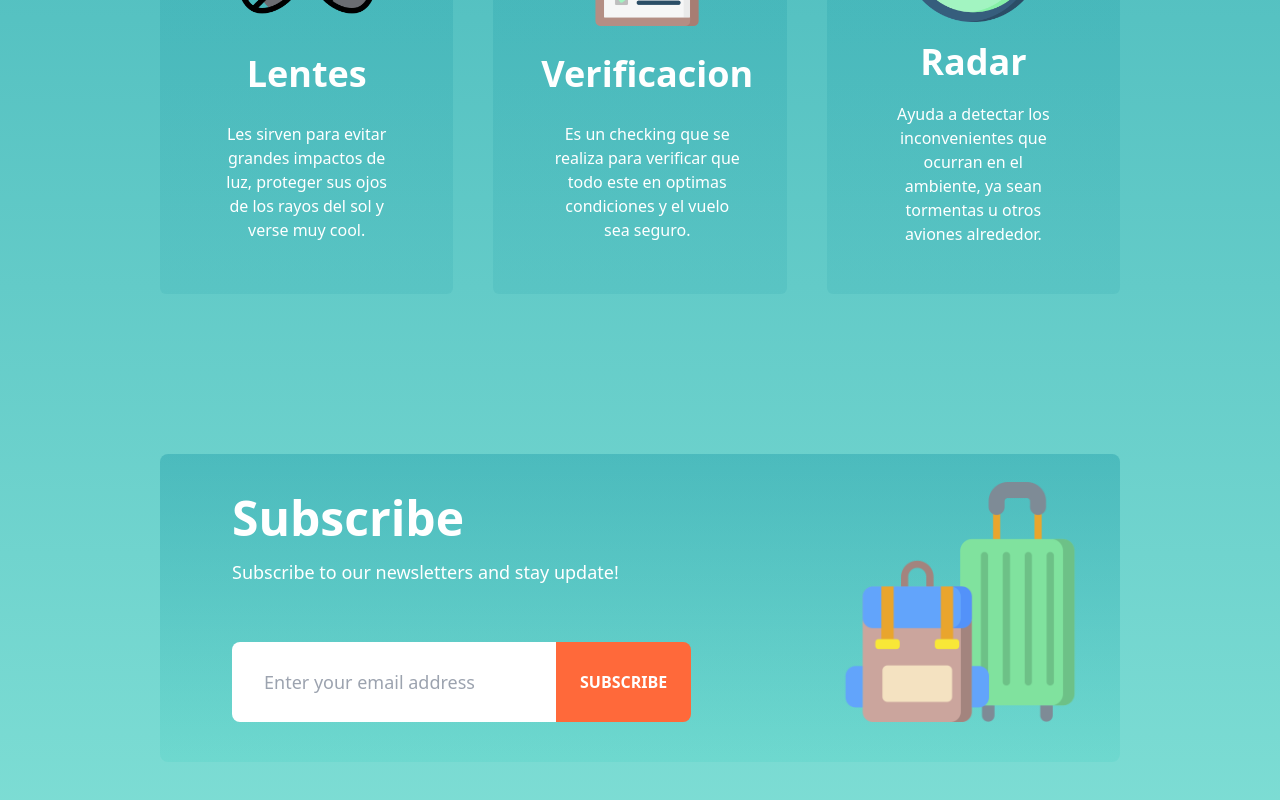
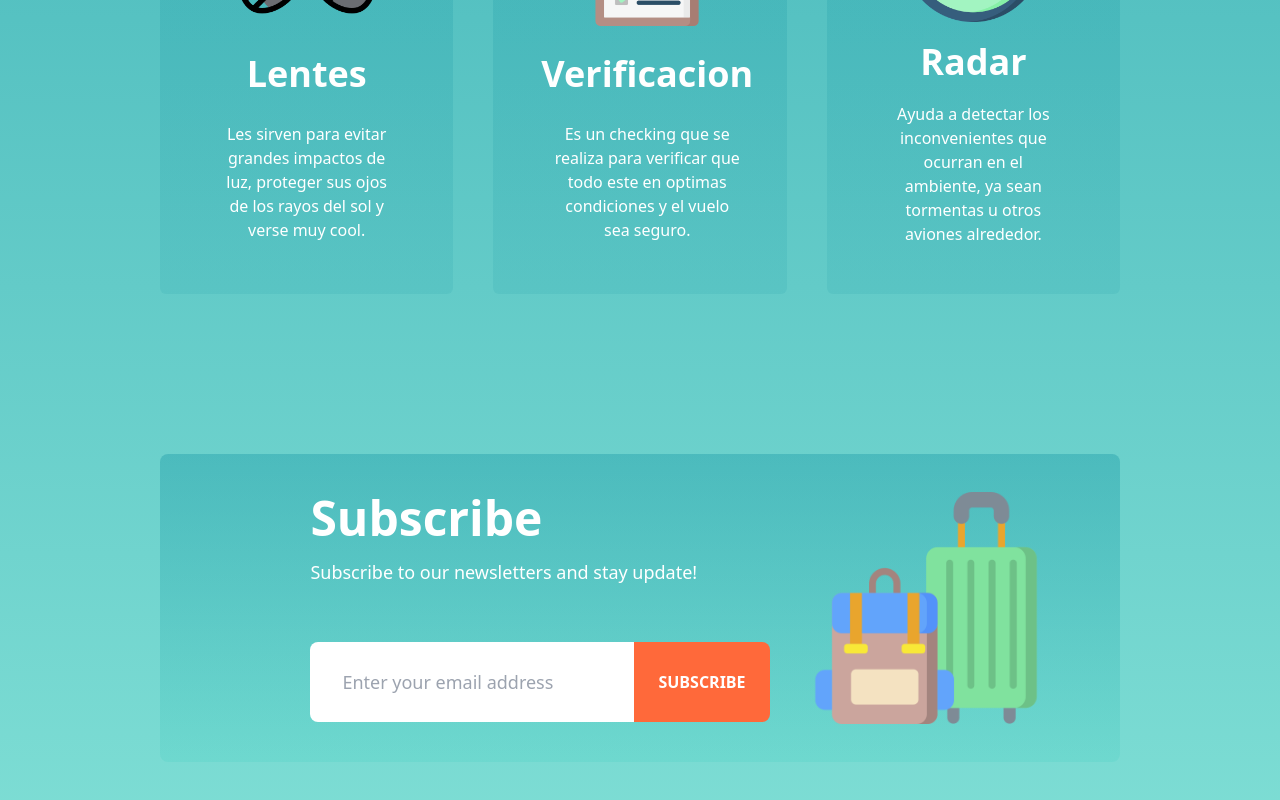
Before and after one commit to ANAISA123/FlightApp, an Angular app: page / in a window 1280 px wide. Shown: the part 1706-2506 px from the top of the page. Built offline with nearby package versions, Linux system fonts and the light colour scheme.

Commit message:
Feat: Refactor subscibe section

```diff
--- a/src/app/components/home/subscribe/subscribe.component.html
+++ b/src/app/components/home/subscribe/subscribe.component.html
@@ -1,21 +1,20 @@
-<div class="py-40 px-40">
-<section class=" relative  bg-gradient-to-b from-primary-200/30 to-primary-100/10 rounded-lg pl-8 pr-10 ">
-        <div class="p-10 ">
+<div class="py-40 px-4 lg:px-40">
+<section class="bg-gradient-to-b from-primary-200/30 to-primary-100/10 rounded-lg pl-8 pr-10s flex justify-center items-center">
+        <div class="p-4 lg:p-10">
             <h2 class="text-5xl font-bold text-white mb-4">Subscribe</h2>
             <p class="lg:text-lg text-white">Subscribe to our newsletters and stay update!</p>
-            <form action="#" class="mt-14">
-                <div class="h-20 w-1/2 flex items-center">
+            <form action="#" class="mt-14 flex-col">
+                <div class="h-20 w-full flex items-center">
                     <input
-                    class="h-full flex-grow rounded-l-lg px-8 text-lg"
+                    class="h-full w-full flex-grow rounded-l-lg px-8 text-lg"
                     type="text"
                     placeholder="Enter your email address"
                     />
                     <button class="h-full px-6 text-white font-bold bg-secondary rounded-r-lg">SUBSCRIBE</button>
                 </div>
-
             </form>
         </div>
-       <div class="lg:absolute right-10 bottom-10 w-1/4">
+       <div class="hidden lg:flex right-10 bottom-10 w-1/4">
         <img  [src]="'../assets/img-pilot/equipaje-de-viaje.png'" alt="">
        </div>
     </section>
```
